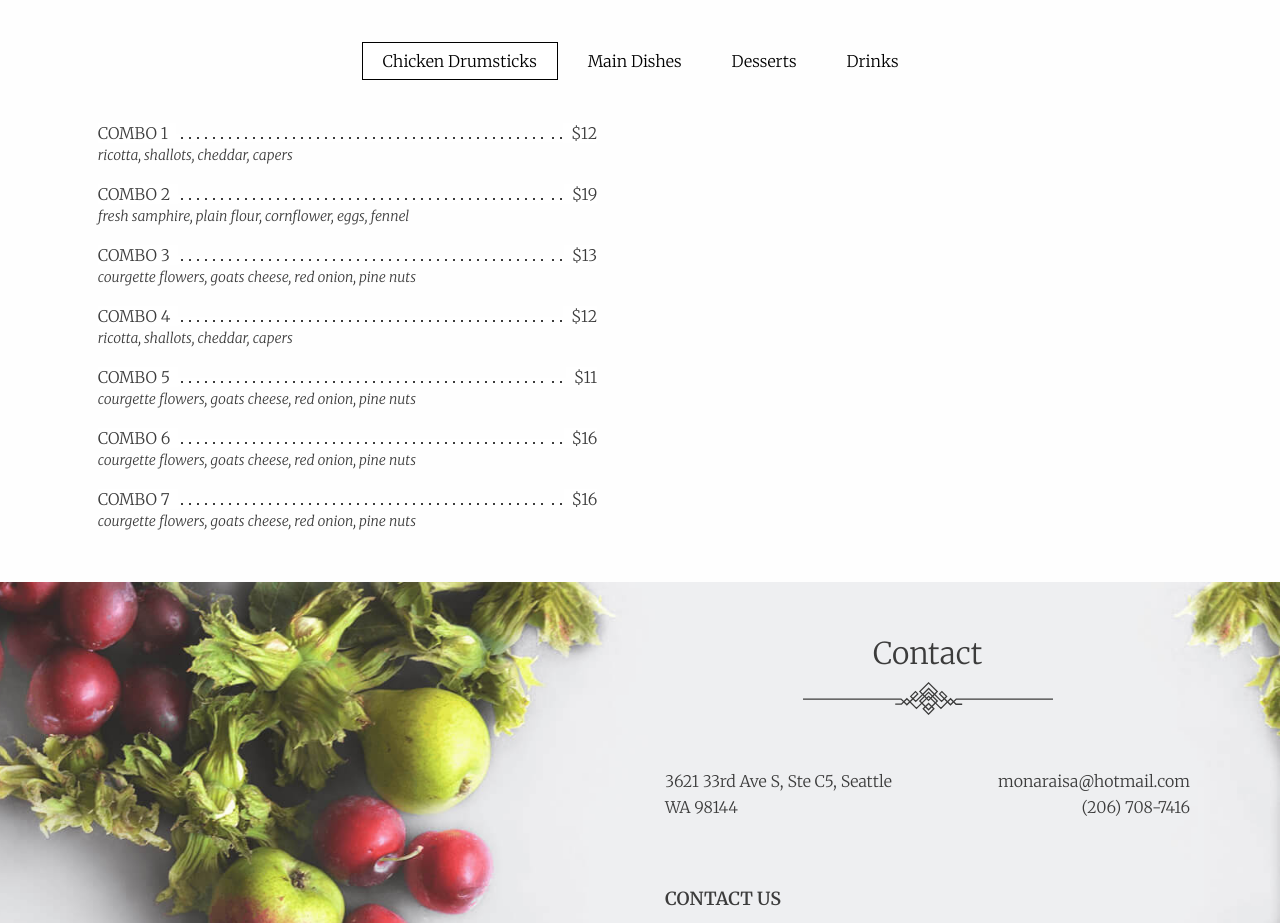
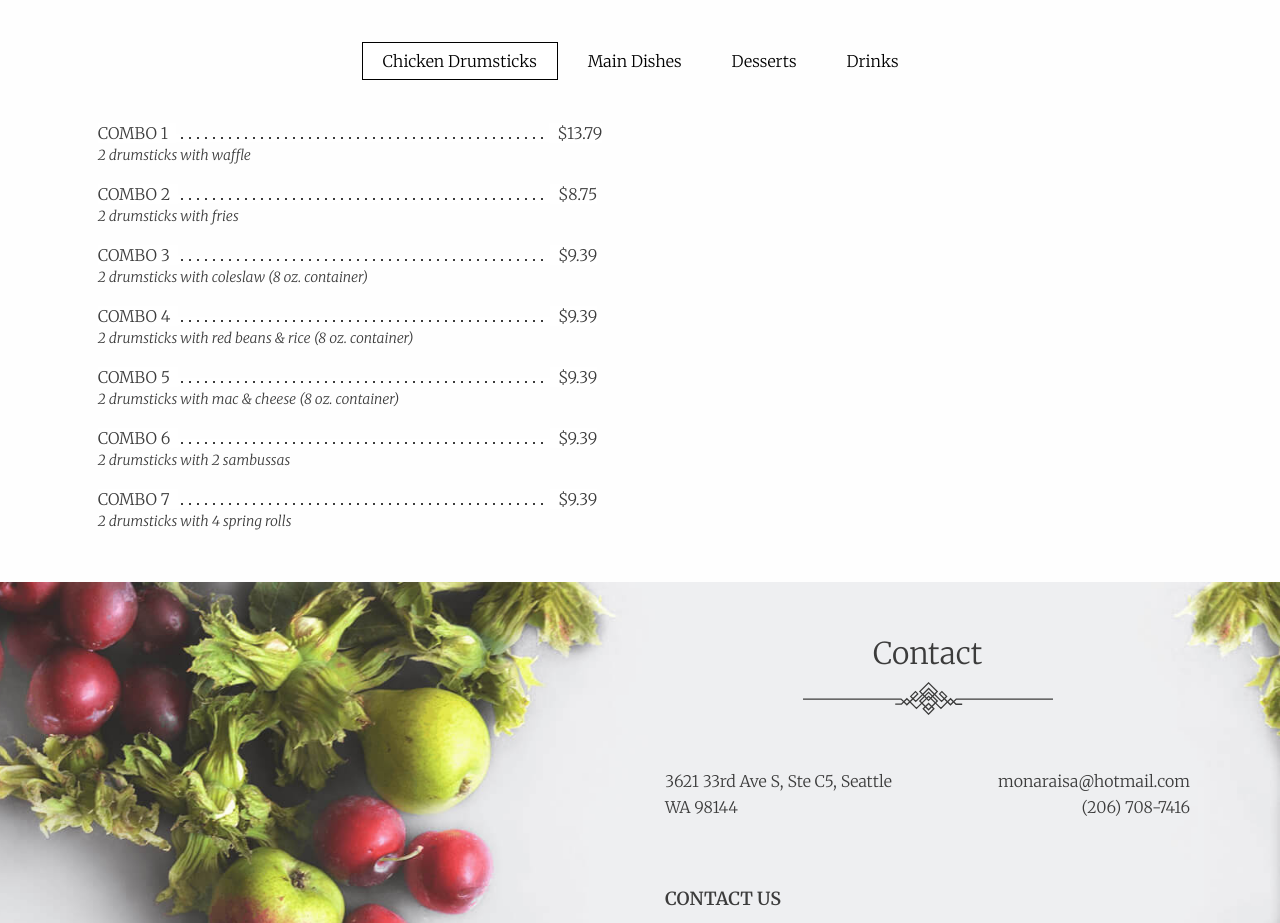
Before and after one commit to xsabilax/Seattle-Chicken-Express, a website: page index.html in a window 1280 px wide. Shown: the part 2634-3557 px from the top of the page. Drawn offline with nearby package versions, Linux system fonts and the light colour scheme.

Commit message:
Update index.html

```diff
--- a/index.html
+++ b/index.html
@@ -283,52 +283,52 @@
                             <table>
                                 <tr>
                                     <td><span>Combo 1</span></td>
-                                    <td><span>$12</span></td>
+                                    <td><span>$13.79</span></td>
                                 </tr>
                                 <tr>
-                                    <td>ricotta, shallots, cheddar, capers</td>
+                                    <td>2 drumsticks with waffle</td>
                                 </tr>
                                 <tr>
                                     <td><span>Combo 2 </span></td>
-                                    <td><span>$19</span></td>
+                                    <td><span>$8.75</span></td>
                                 </tr>
                                 <tr>
-                                    <td>fresh samphire, plain flour, cornflower, eggs, fennel</td>
+                                    <td>2 drumsticks with fries</td>
                                 </tr>
                                 <tr>
                                     <td><span>Combo 3</span></td>
-                                    <td><span>$13</span></td>
+                                    <td><span>$9.39</span></td>
                                 </tr>
                                 <tr>
-                                    <td>courgette flowers, goats cheese, red onion, pine nuts</td>
+                                    <td>2 drumsticks with coleslaw (8 oz. container)</td>
                                 </tr>
                                 <tr>
                                     <td><span>Combo 4</span></td>
-                                    <td><span>$12</span></td>
+                                    <td><span>$9.39</span></td>
                                 </tr>
                                 <tr>
-                                    <td>ricotta, shallots, cheddar, capers</td>
+                                    <td>2 drumsticks with red beans & rice (8 oz. container)</td>
                                 </tr>
                                 <tr>
                                     <td><span>Combo 5</span></td>
-                                    <td><span>$11</span></td>
+                                    <td><span>$9.39</span></td>
                                 </tr>
                                 <tr>
-                                    <td>courgette flowers, goats cheese, red onion, pine nuts</td>
+                                    <td>2 drumsticks with mac & cheese (8 oz. container)</td>
                                 </tr>
                                 <tr>
                                     <td><span>Combo 6</span></td>
-                                    <td><span>$16</span></td>
+                                    <td><span>$9.39</span></td>
                                 </tr>
                                 <tr>
-                                    <td>courgette flowers, goats cheese, red onion, pine nuts</td>
+                                    <td>2 drumsticks with 2 sambussas</td>
                                 </tr>
                                 <tr>
                                     <td><span>Combo 7</span></td>
-                                    <td><span>$16</span></td>
+                                    <td><span>$9.39</span></td>
                                 </tr>
                                 <tr>
-                                    <td>courgette flowers, goats cheese, red onion, pine nuts</td>
+                                    <td>2 drumsticks with 4 spring rolls</td>
                                 </tr>
                             </table>
                         </div>
```
